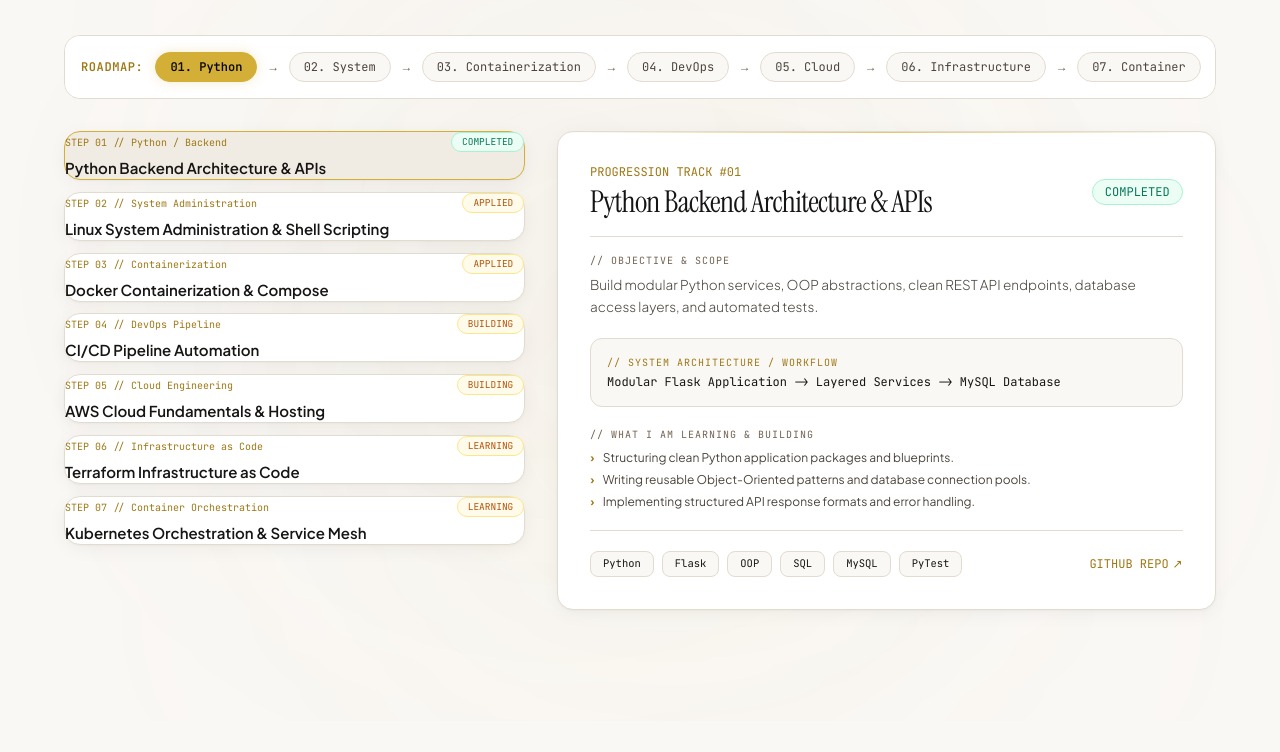
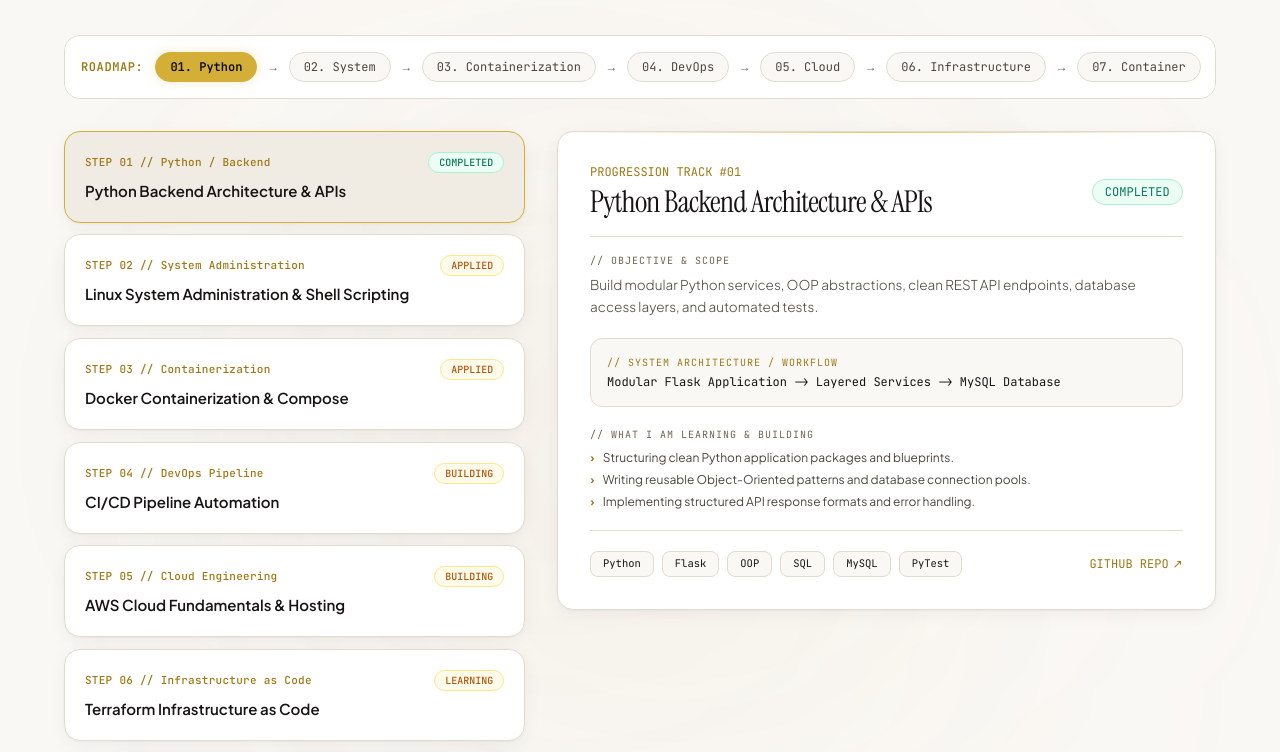
Before and after one commit to heytarunkumar/tarunportfolio, a React (Vite) app: page / in a window 1280 px wide. Shown: the part 5224-5976 px from the top of the page. Built offline with nearby package versions, Linux system fonts and the light colour scheme.

Commit message:
Fix card padding and vertical alignment in EngineeringLabSection

```diff
--- a/src/admin/components/AdminLayout.tsx
+++ b/src/admin/components/AdminLayout.tsx
@@ -108,7 +108,7 @@ export const AdminLayout: React.FC<{ children: React.ReactNode }> = ({ children
               <motion.div
                 layout
                 transition={{ type: 'spring', stiffness: 500, damping: 30 }}
-                className={`w-4.5 h-4.5 rounded-full flex items-center justify-center shadow-sm ${
+                className={`w-5 h-5 rounded-full flex items-center justify-center shadow-sm ${
                   theme === 'dark'
                     ? 'bg-[#241F1A] border border-[#D4AF37]/60 text-[#F5C542]'
                     : 'bg-white border border-[#D5CEBF] text-[#9E7815]'
--- a/src/components/layout/Navbar.tsx
+++ b/src/components/layout/Navbar.tsx
@@ -343,7 +343,7 @@ export const Navbar: React.FC = () => {
                   <motion.div
                     layout
                     transition={{ type: 'spring', stiffness: 500, damping: 30 }}
-                    className={`w-4.5 h-4.5 rounded-full flex items-center justify-center shadow-sm ${
+                    className={`w-5 h-5 rounded-full flex items-center justify-center shadow-sm ${
                       theme === 'dark'
                         ? 'bg-[#241F1A] border border-[#D4AF37]/60 text-[#F5C542]'
                         : 'bg-white border border-[#D5CEBF] text-[#9E7815]'
--- a/src/components/sections/EngineeringLabSection.tsx
+++ b/src/components/sections/EngineeringLabSection.tsx
@@ -112,25 +112,25 @@ export const EngineeringLabSection: React.FC = () => {
                 <div
                   key={track.id || idx}
                   onClick={() => setActiveTrackState(track)}
-                  className={`card-lift p-4.5 rounded-2xl border cursor-pointer transition-all duration-300 ${
+                  className={`card-lift p-4 sm:p-5 rounded-2xl border cursor-pointer transition-all duration-300 flex flex-col justify-between ${
                     isSelected
                       ? 'border-[#D4AF37] bg-[#1A1714] shadow-[0_0_20px_rgba(212,175,55,0.15)]'
                       : 'border-[#26211B] bg-[#12100E] hover:border-[#D4AF37]/40'
                   }`}
                 >
-                  <div className="flex items-center justify-between mb-1.5">
-                    <span className="text-[10px] font-mono text-[#D4AF37]">
+                  <div className="flex items-center justify-between mb-2 gap-2">
+                    <span className="text-[11px] font-mono font-medium tracking-wide text-[#D4AF37]">
                       STEP {track.stepNumber || idx + 1} // {track.category}
                     </span>
                     <span
-                      className={`text-[9.5px] font-mono px-2.5 py-0.5 rounded-full border uppercase ${
+                      className={`text-[10px] font-mono font-medium px-2.5 py-0.5 rounded-full border uppercase shrink-0 ${
                         statusBadgeStyles[track.status] || statusBadgeStyles.Building
                       }`}
                     >
                       {track.status}
                     </span>
                   </div>
-                  <h3 className="text-[15px] font-sans font-semibold text-white group-hover:text-[#F7E7C4] transition-colors leading-snug">
+                  <h3 className="text-sm sm:text-[15px] font-sans font-semibold text-white group-hover:text-[#F7E7C4] transition-colors leading-snug">
                     {track.title}
                   </h3>
                 </div>
```
